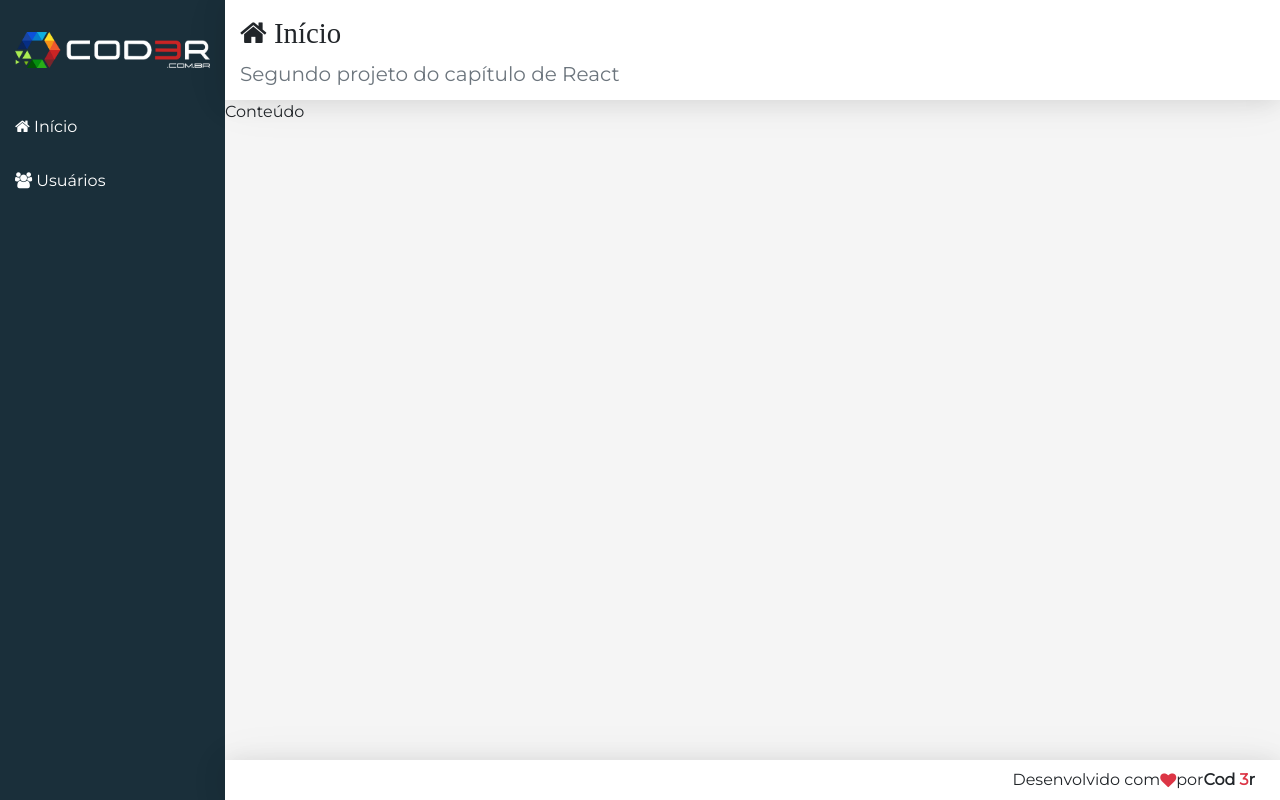
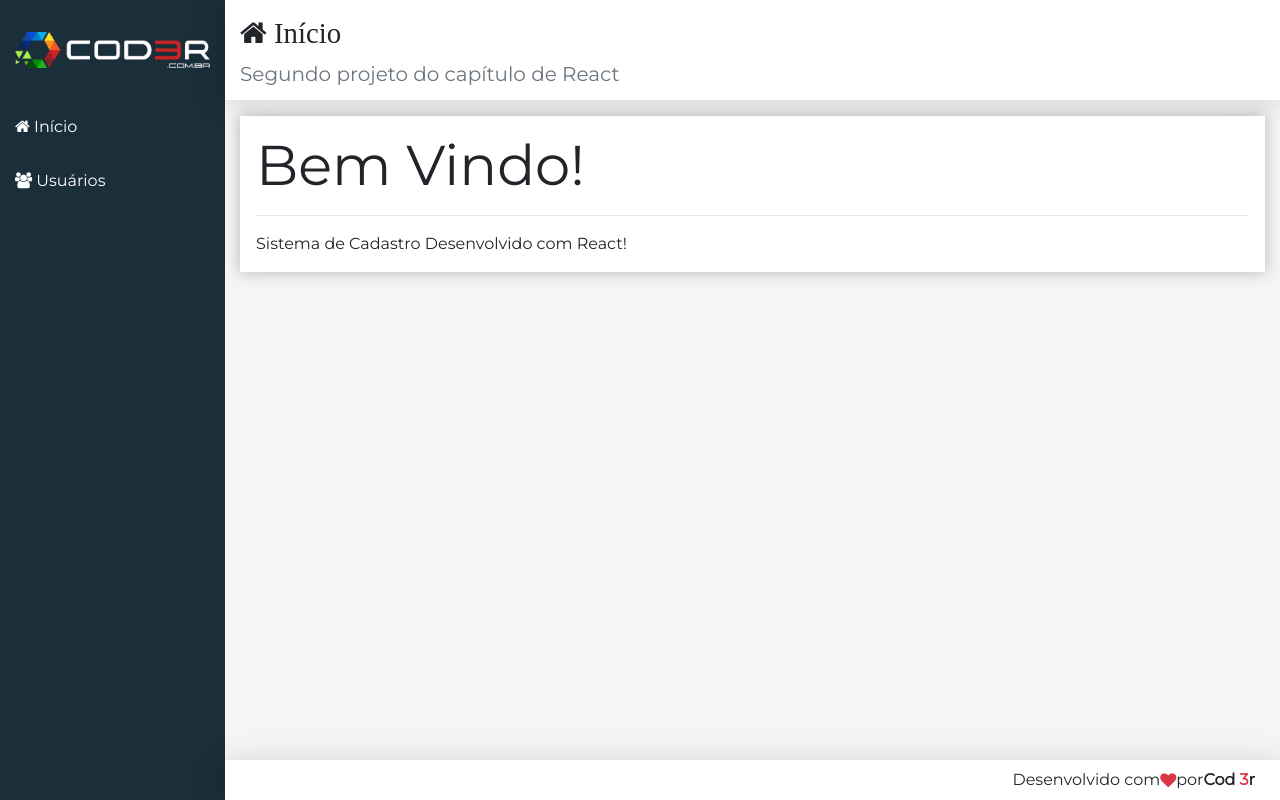
Before and after one commit to prmorais13/react-crud-usuarios, a React (Create React App) app in the folder frontend/: page / in a window 1280 px wide. Built offline with nearby package versions, Linux system fonts and the light colour scheme.

Commit message:
239. Componente Conteúdo

```diff
--- /dev/null
+++ b/frontend/src/components/home/Home.jsx
@@ -0,0 +1,15 @@
+import React from 'react';
+
+import Main from '../templates/Main';
+
+export default props => (
+  <Main
+    icon="home"
+    title="Início"
+    subtitle="Segundo projeto do capítulo de React"
+  >
+    <div className="display-4">Bem Vindo!</div>
+    <hr />
+    <p className="mb-0">Sistema de Cadastro Desenvolvido com React!</p>
+  </Main>
+);
--- a/frontend/src/components/templates/Main.css
+++ b/frontend/src/components/templates/Main.css
@@ -0,0 +1,4 @@
+main > div {
+  background-color: #fff;
+  box-shadow: 0px 0px 15px #0004;
+}
--- a/frontend/src/components/templates/Main.jsx
+++ b/frontend/src/components/templates/Main.jsx
@@ -6,6 +6,8 @@
 export default props => (
   <React.Fragment>
     <Header {...props} />
-    <main className="content">Conteúdo</main>
+    <main className="content container-fluid">
+      <div className="p-3 mt-3">{props.children}</div>
+    </main>
   </React.Fragment>
 );
--- a/frontend/src/main/App.jsx
+++ b/frontend/src/main/App.jsx
@@ -6,18 +6,14 @@
 
 import Logo from '../components/templates/Logo';
 import Nav from '../components/templates/Nav';
-import Main from '../components/templates/Main';
+import Home from '../components/home/Home';
 import Footer from '../components/templates/Footer';
 
 export default props => (
   <div className="app">
     <Logo />
     <Nav />
-    <Main
-      icon="home"
-      title="Início"
-      subtitle="Segundo projeto do capítulo de React"
-    />
+    <Home />
     <Footer />
   </div>
 );
```
